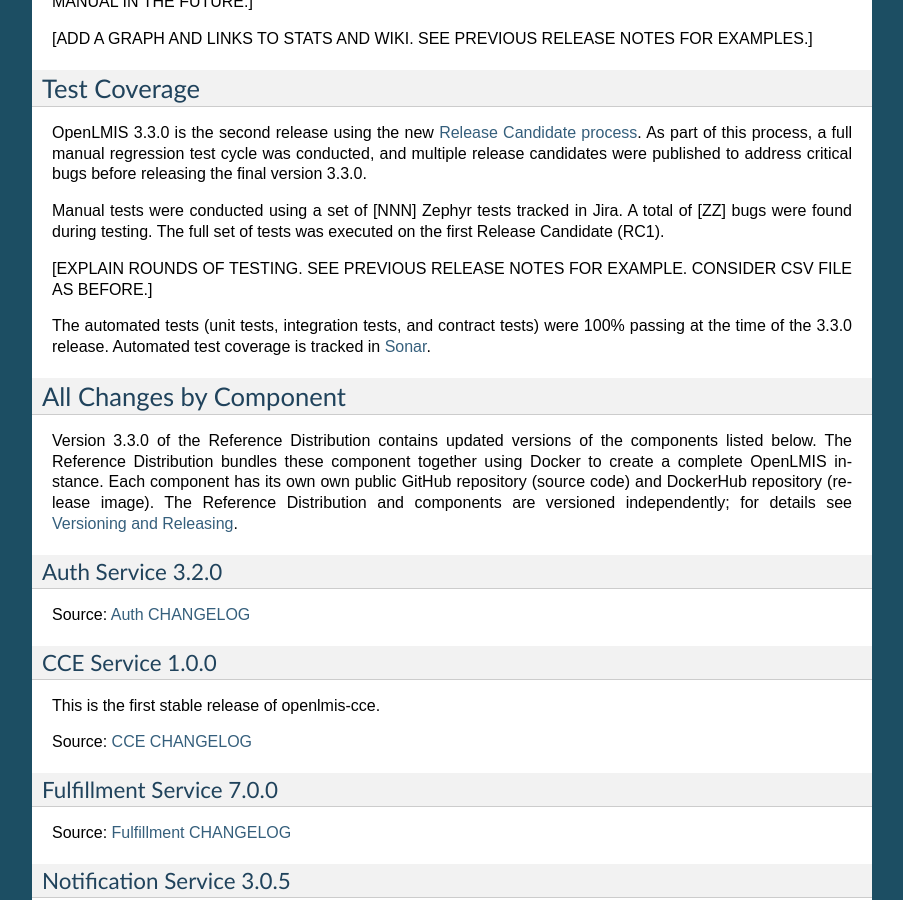
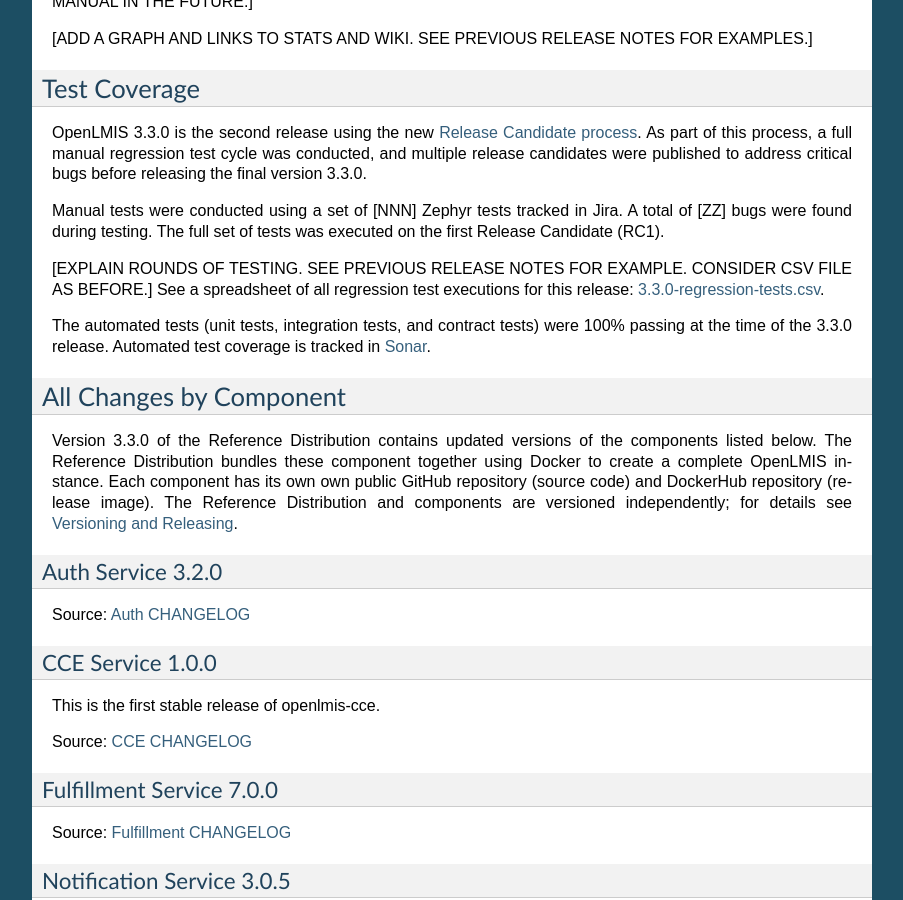
Before and after one commit to OpenLMIS/openlmis-ref-distro, a Sphinx documentation site: the page built from docs/source/releases/openlmis-ref-distro-v3.3.0.rst, in a window 1280 px wide and 900 px high, scrolled down 2937 px. Shown: the whole window, without its empty margins (198-1101 px from the left). Built offline with Sphinx 7.4.7, drawn with Linux system fonts in a browser that asks for light colours; pages that are not in the unit, such as notebooks, are missing from menus.

Commit message:
Add a csv with regression test executions to the Test Coverage section

```diff
--- a/docs/source/releases/openlmis-ref-distro-v3.3.0.rst
+++ b/docs/source/releases/openlmis-ref-distro-v3.3.0.rst
@@ -143,6 +143,8 @@
 found during testing. The full set of tests was executed on the first Release Candidate (RC1).
 
 [EXPLAIN ROUNDS OF TESTING. SEE PREVIOUS RELEASE NOTES FOR EXAMPLE. CONSIDER CSV FILE AS BEFORE.]
+See a spreadsheet of all regression test executions for this release:
+`3.3.0-regression-tests.csv <https://raw.githubusercontent.com/OpenLMIS/openlmis-ref-distro/master/docs/source/releases/3.3.0-regression-tests.csv>`_.
 
 The automated tests (unit tests, integration tests, and contract tests) were 100% passing at the time
 of the 3.3.0 release. Automated test coverage is tracked in `Sonar
```
Also changed, not shown: 1 other file.
